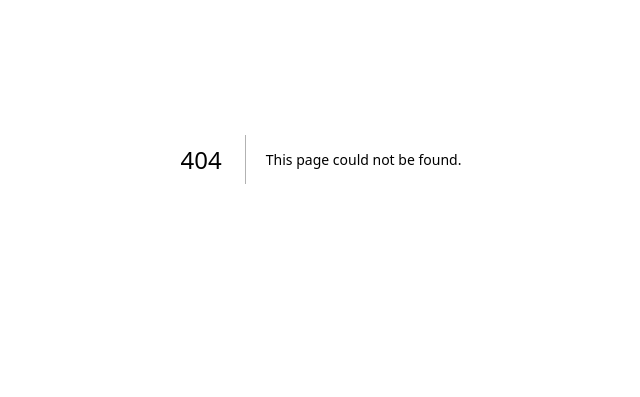
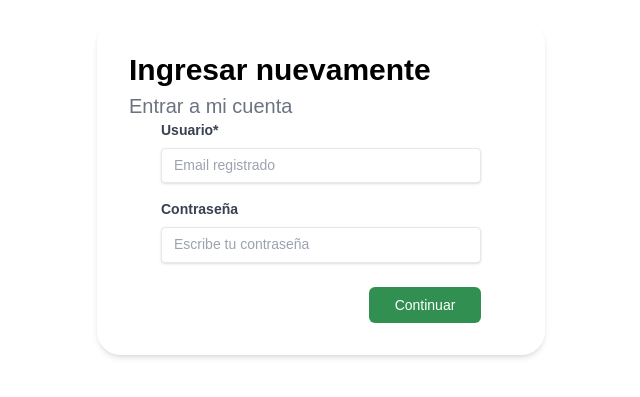
Before and after one commit to No-Country-simulation/s18-24-t-node-react, a Next.js app in the folder apps/web/: page /auth/login in a window 1280 px wide. Before the commit this address had no page. Shown: the part 241-638 px from the top of the page, without its empty margins (319-959 px from the left). Built offline with nearby package versions, Linux system fonts and the light colour scheme.

Commit message:
fix: cambio de ruta de la pagina de login y agregado de archivo .env

```diff
--- a/apps/web/src/app/login/page.js
+++ b/apps/web/src/app/auth/login/page.js
@@ -2,6 +2,7 @@
 import React from "react";
 import { useState } from "react";
 import { useRouter } from "next/navigation";
+
 const Login = () => {
    const router = useRouter();
   const [email, setEmail] = useState("");
@@ -11,8 +12,8 @@ const Login = () => {
   const handleSubmit = async (e) => {
     e.preventDefault();
     try {
-      const response = await fetch("http://localhost:3001/users/login", {
-        method: "POST",
+      const response = await fetch(`${process.env.NEXT_PUBLIC_API_URL}/users/login`, {
+      method: "POST",
         headers: {
           "Content-Type": "application/json",
         },
```
Also changed, not shown: 1 other file (tests, documents, lock files or other folders).
